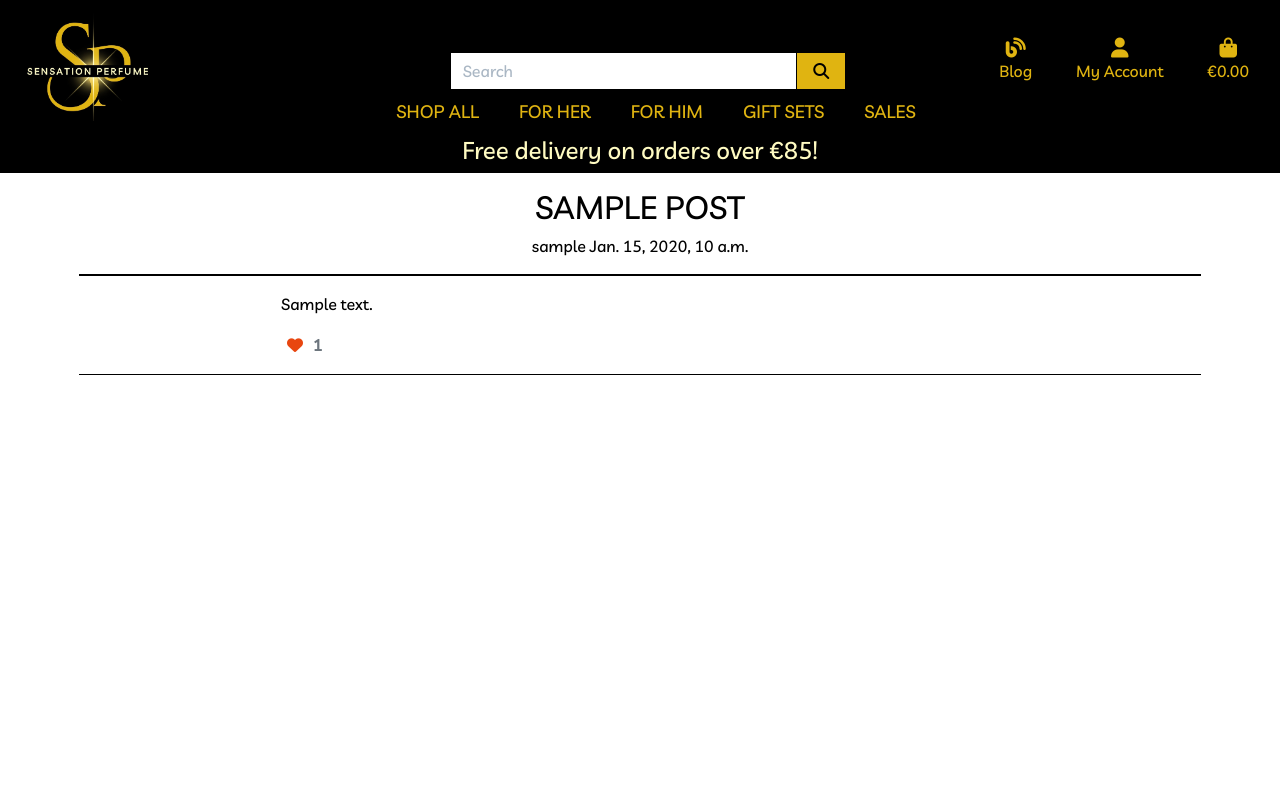
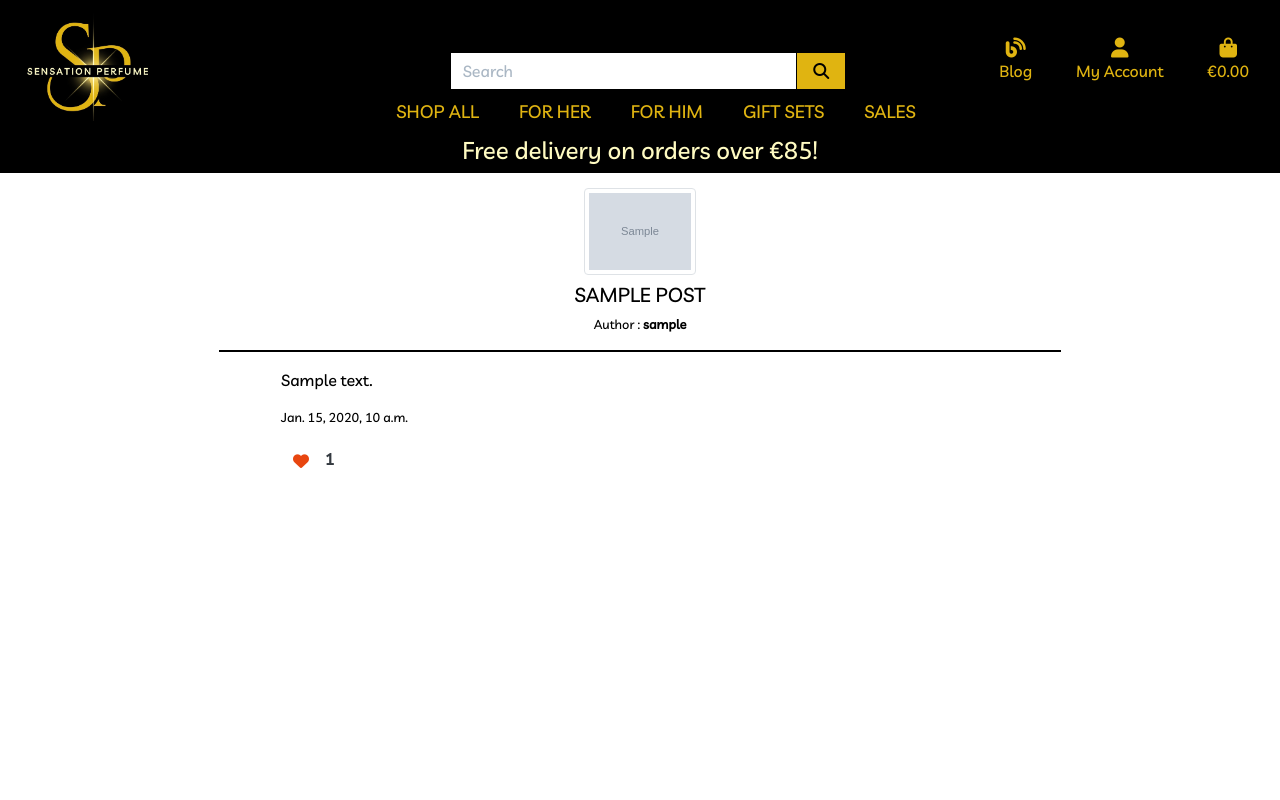
Before and after one commit to Code-Institute-Submissions/Indrakens-sensation-perfume-, a Django app: a page that uses blog/templates/blog/blog_detail.html in a window 1280 px wide. Run offline with Django 3.2, Linux system fonts and the light colour scheme; a user stored in the database is signed in; tables that the repository leaves empty hold one stand-in row (values such as "Sample post"); grey boxes marked "Sample" are stand-in pictures; parts of the project's set-up code (start-up, migrations or seed data) failed here and were passed over; some libraries are stand-ins or nearby versions.

Commit message:
Added blog detail page

```diff
--- a/blog/static/blog/css/blog.css
+++ b/blog/static/blog/css/blog.css
@@ -18,3 +18,7 @@
     background: transparent;
     border: none;
 }
+
+.btn-outline-light {
+    background-color: transparent !important;
+}
--- a/blog/templates/blog/blog_detail.html
+++ b/blog/templates/blog/blog_detail.html
@@ -18,40 +18,48 @@
 <div class="container">
     <div class="row">
         <div class="col text-center mt-4 blog-header">
-            <h2 class="font text-uppercase">{{ post.title }}</h2>
-            <p class="author">{{ post.author }} {{ post.created_on}}</p>
-            <hr class="w-100">
+            <span class="blog-image">
+                <!-- The featured image URL goes in the src attribute -->
+                {% if "placeholder" in post.featured_image.url %}
+                <img src="https://codeinstitute.s3.amazonaws.com/fullstack/blog/default.jpg" width="30%">
+                {% else %}
+                <img src=" {{ post.featured_image.url }}"  class="img-thumbnail" width="10%">
+                {% endif %}
+            </span>
+            <h5 class="font text-uppercase mt-2">
+                {{ post.title }}
+            </h5>
+            <p class="author small">Author : <strong>{{ post.author }}</strong></p>
+            <hr class="w-75">
         </div>
     </div>
-    <div class="blog-container col-10 offset-2">
-        <p class="card-text ">
+    <div class="blog-container col-8 offset-2 d-inline-block">
+        <p class="card-text">
             {{ post.content | safe }}
         </p>
+        <p class="card-text small">
+            {{ post.created_on}}
+        </p>
         <div class="row">
-            <div class="col-1">
+            <div class="col-8 mb-4">
                 <strong>
                     {% if user.is_authenticated %}
                     <form class="d-inline" action="{% url 'post_like' post.slug %}" method="POST">
                         {% csrf_token %}
                         {% if liked %}
-                        <button type="submit" name="blogpost_id" value="{{post.slug}}" class="btn-like"><i class="fas fa-heart"></i></button>
+                        <button type="submit" name="blogpost_id" value="{{post.slug}}" class="btn-like btn btn-outline-light"><i class="fas fa-heart"></i></button>
                         {% else %}
-                        <button type="submit" name="blogpost_id" value="{{post.slug}}" class="btn-like"><i class="far fa-heart"></i></button>
+                        <button type="submit" name="blogpost_id" value="{{post.slug}}" class="btn-like btn btn-outline-light"><i class="far fa-heart"></i></button>
                         {% endif %}
                     </form>
                     {% else %}
                     <span class="text-secondary"><i class="far fa-heart"></i></span>
                     {% endif %}
                 <!-- number of likes -->
-                <span class="text-secondary">{{ post.number_of_likes }}</span>
+                <span class="text-dark">{{ post.number_of_likes }}</span>
                 </strong>
             </div>
         </div>
     </div>
-    <div class="row">
-        <div class="col">
-            <hr>
-        </div>
-    </div>
 </div>
 {% endblock %}
```
Also changed, not shown: blog/templates/blog/blog.html (+4 -4 lines), blog/views.py (line endings or trailing spaces), sensation/settings.py (line endings or trailing spaces).
